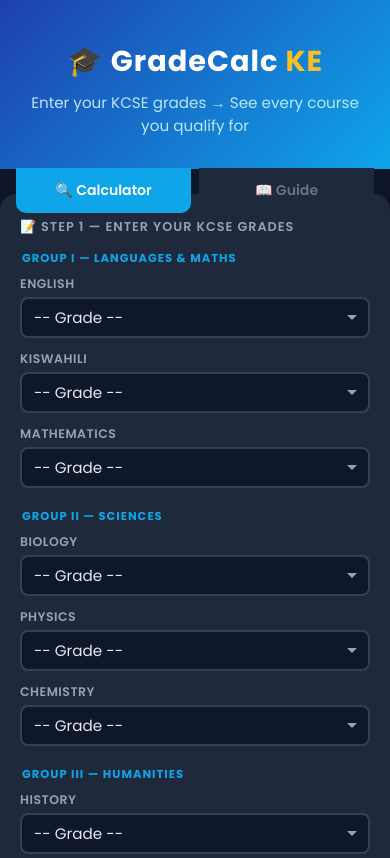
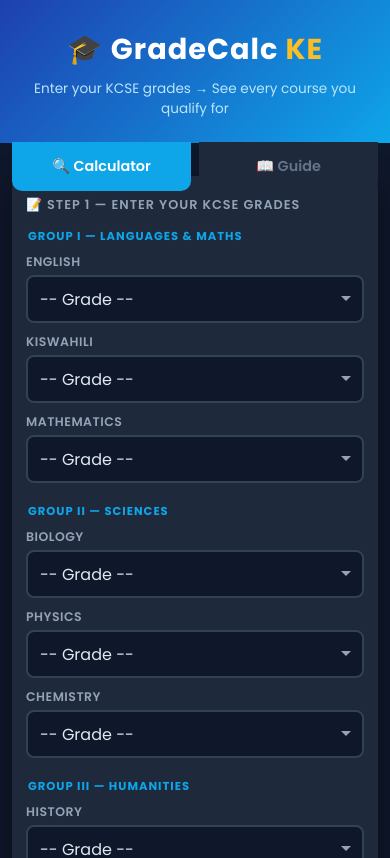
Before and after one commit to quintus-web/gradecalc-ke, a plain HTML site: page index.html in a window 390 px wide. Shown: the top 858 px of the page. Drawn offline with Linux system fonts and the light colour scheme.

Commit message:
Fix mobile responsiveness: tap targets, container width, font sizes, grid layouts

```diff
--- a/style.css
+++ b/style.css
@@ -40,8 +40,9 @@
   margin: -20px auto 0;
   background: #1e293b;
   border-radius: 16px;
-  padding: 24px 20px;
+  padding: 24px 16px;
   box-shadow: 0 8px 32px rgba(0,0,0,0.4);
+  width: calc(100% - 32px);
 }
 
 .step-label {
@@ -89,13 +90,13 @@
 }
 
 .subject-item select {
-  padding: 10px 12px;
+  padding: 12px 12px;
   border-radius: 8px;
   border: 2px solid #334155;
   background: #0f172a;
   color: #e2e8f0;
   font-family: 'Poppins', Arial, sans-serif;
-  font-size: 0.95rem;
+  font-size: 1rem;
   cursor: pointer;
   transition: border-color 0.2s;
   appearance: none;
@@ -103,6 +104,7 @@
   background-repeat: no-repeat;
   background-position: right 10px center;
   padding-right: 30px;
+  min-height: 46px;
 }
 
 .subject-item select:focus {
@@ -113,7 +115,7 @@
 /* BUTTON */
 .calc-btn {
   width: 100%;
-  padding: 14px;
+  padding: 16px 14px;
   background: linear-gradient(135deg, #0ea5e9, #6366f1);
   color: white;
   font-family: 'Poppins', Arial, sans-serif;
@@ -124,6 +126,8 @@
   cursor: pointer;
   letter-spacing: 0.5px;
   transition: opacity 0.2s, transform 0.1s;
+  min-height: 52px;
+  -webkit-tap-highlight-color: transparent;
 }
 
 .calc-btn:hover { opacity: 0.9; }
@@ -137,7 +141,7 @@
 }
 
 .reset-btn {
-  padding: 14px 18px;
+  padding: 16px 18px;
   background: #1e293b;
   color: #94a3b8;
   font-family: 'Poppins', Arial, sans-serif;
@@ -147,6 +151,8 @@
   border-radius: 10px;
   cursor: pointer;
   transition: border-color 0.2s, color 0.2s;
+  min-height: 52px;
+  -webkit-tap-highlight-color: transparent;
 }
 
 .reset-btn:hover { border-color: #0ea5e9; color: #e2e8f0; }
@@ -491,19 +497,21 @@
   padding: 0 16px;
   gap: 8px;
   transform: translateY(-1px);
+  width: calc(100% - 0px);
 }
 
 .tab-link {
   flex: 1;
   text-align: center;
-  padding: 12px;
+  padding: 14px 12px;
   background: #1e293b;
   color: #64748b;
-  font-size: 0.88rem;
+  font-size: 0.9rem;
   font-weight: 600;
   text-decoration: none;
   border-radius: 0 0 10px 10px;
   transition: background 0.2s, color 0.2s;
+  -webkit-tap-highlight-color: transparent;
 }
 
 .tab-link:hover { color: #e2e8f0; }
@@ -795,10 +803,42 @@
 footer a { color: #475569; text-decoration: underline; }
 
 /* MOBILE */
-@media (max-width: 420px) {
-  .subjects-grid { grid-template-columns: 1fr; }
-  .filter-row    { grid-template-columns: 1fr; }
-  .stats-row     { grid-template-columns: 1fr 1fr; }
-  .hero h1       { font-size: 1.8rem; }
-  .range-item    { flex-direction: column; gap: 4px; }
+@media (max-width: 480px) {
+  .hero { padding: 28px 16px 24px; }
+  .hero h1 { font-size: 1.8rem; }
+  .subtitle { font-size: 0.85rem; }
+
+  .container {
+    width: calc(100% - 24px);
+    padding: 20px 14px;
+    border-radius: 12px;
+    margin-top: -16px;
+  }
+
+  .tab-nav { padding: 0 12px; }
+
+  .subjects-grid { grid-template-columns: 1fr; gap: 10px; }
+
+  .subject-item select { font-size: 1rem; min-height: 48px; }
+
+  .filter-row { grid-template-columns: 1fr; }
+
+  .stats-row { grid-template-columns: 1fr 1fr; }
+  .stat-box  { padding: 10px 6px; }
+  .stat-value { font-size: 1.2rem; }
+  .mean-badge { font-size: 1.3rem; }
+
+  .course-card { padding: 12px 14px; }
+  .course-name { font-size: 0.88rem; }
+
+  .uni-row { font-size: 0.78rem; }
+
+  .range-item { flex-direction: column; gap: 4px; }
+
+  .guide-wrap { padding: 0 12px; }
+  .guide-card { padding: 18px 14px; }
+
+  .quick-info { padding: 0 12px; }
+
+  footer { font-size: 0.75rem; }
 }
```
